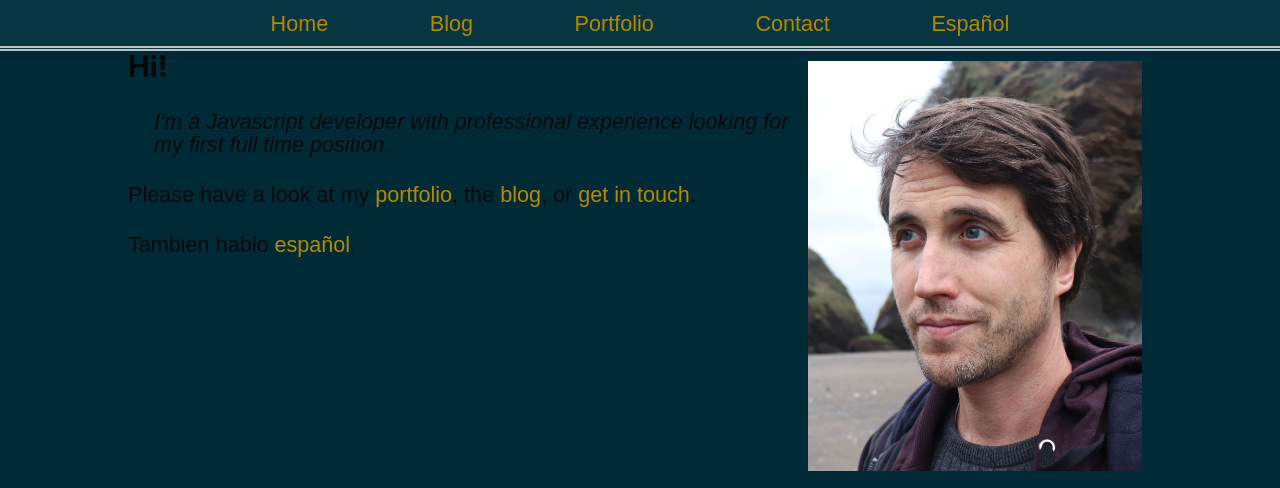
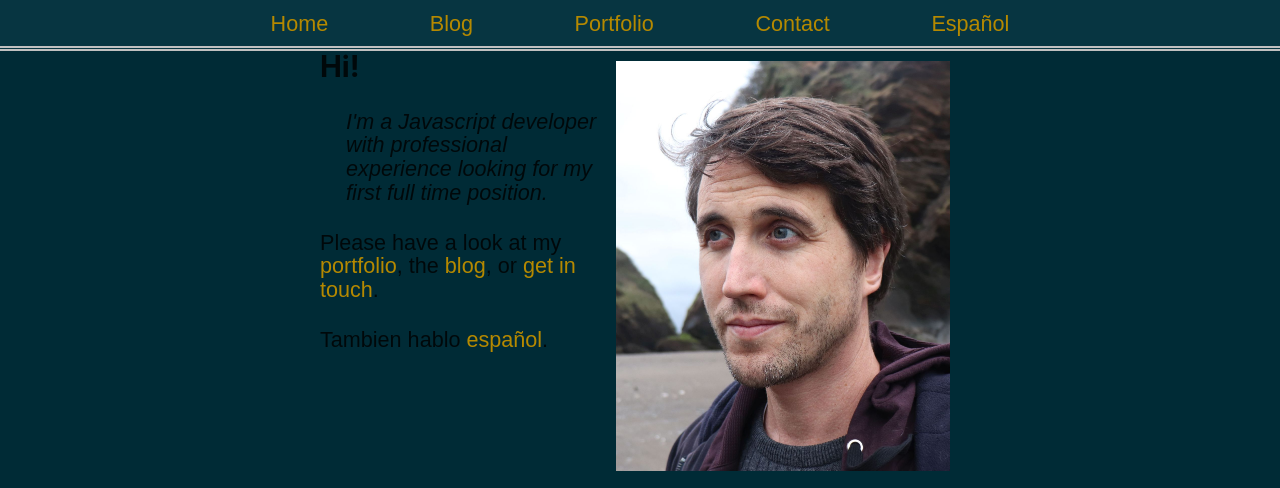
Before and after one commit to willworth/wwdev, a Gatsby site: page / in a window 1280 px wide. Shown: the part 102-590 px from the top of the page. Built offline with nearby package versions, Linux system fonts and the light colour scheme; Gatsby itself is replaced by a stand-in of ours; a web font is replaced by a local one.

Commit message:
width adjustment

```diff
--- a/src/components/Layout.js
+++ b/src/components/Layout.js
@@ -14,8 +14,8 @@ class Layout extends React.Component {
          <div className={layoutStyles.main}>
           {children}
          </div>
+        </div>
           <Footer />
-        </div>
       </div>
     );
   }
--- a/src/styles/layout.module.scss
+++ b/src/styles/layout.module.scss
@@ -21,6 +21,10 @@ body {
   max-width: 80%;
   margin: 0 auto;
   padding-bottom: 1rem;
+
+  @media screen and (min-width: 1200px) {
+    max-width: 50%;
+  }
 }
 
 .content {
```
